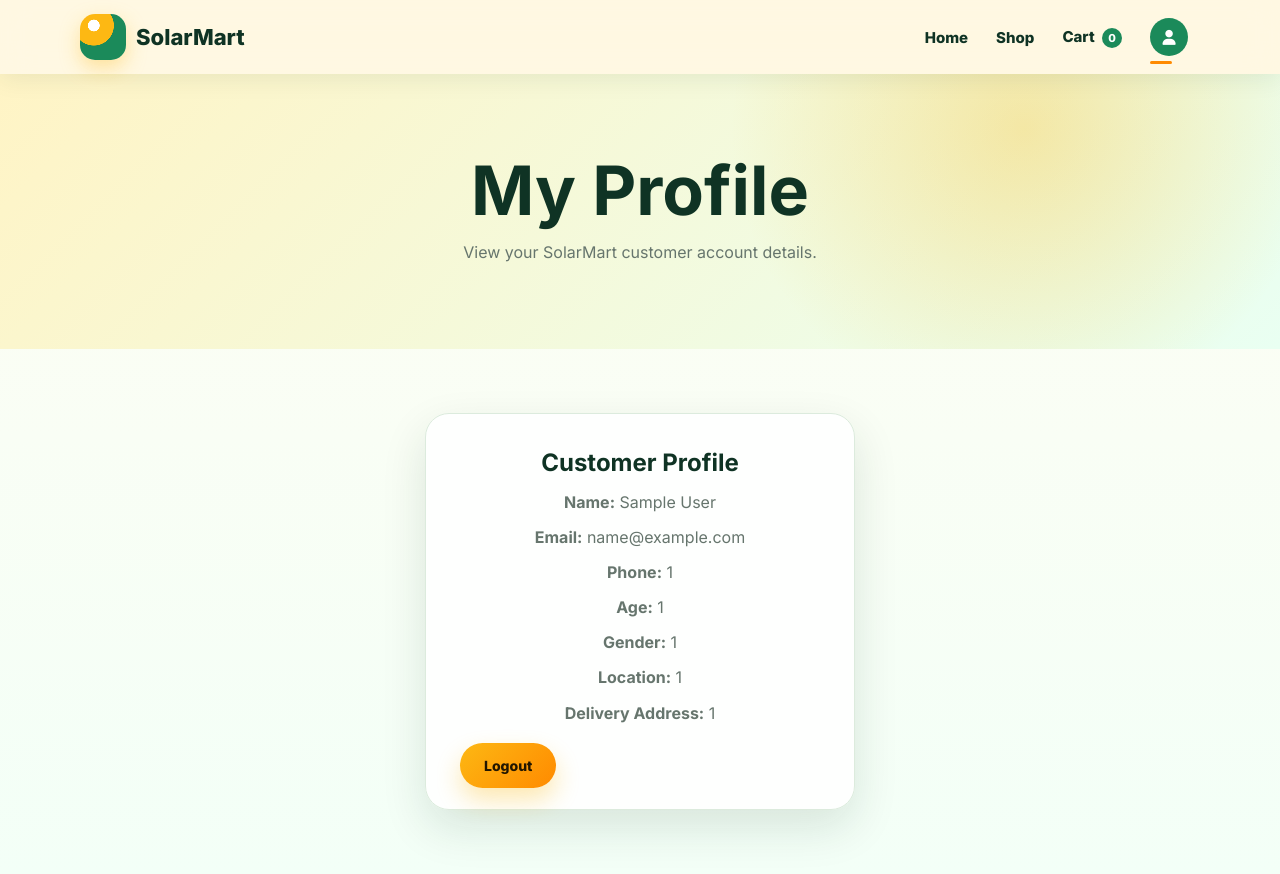
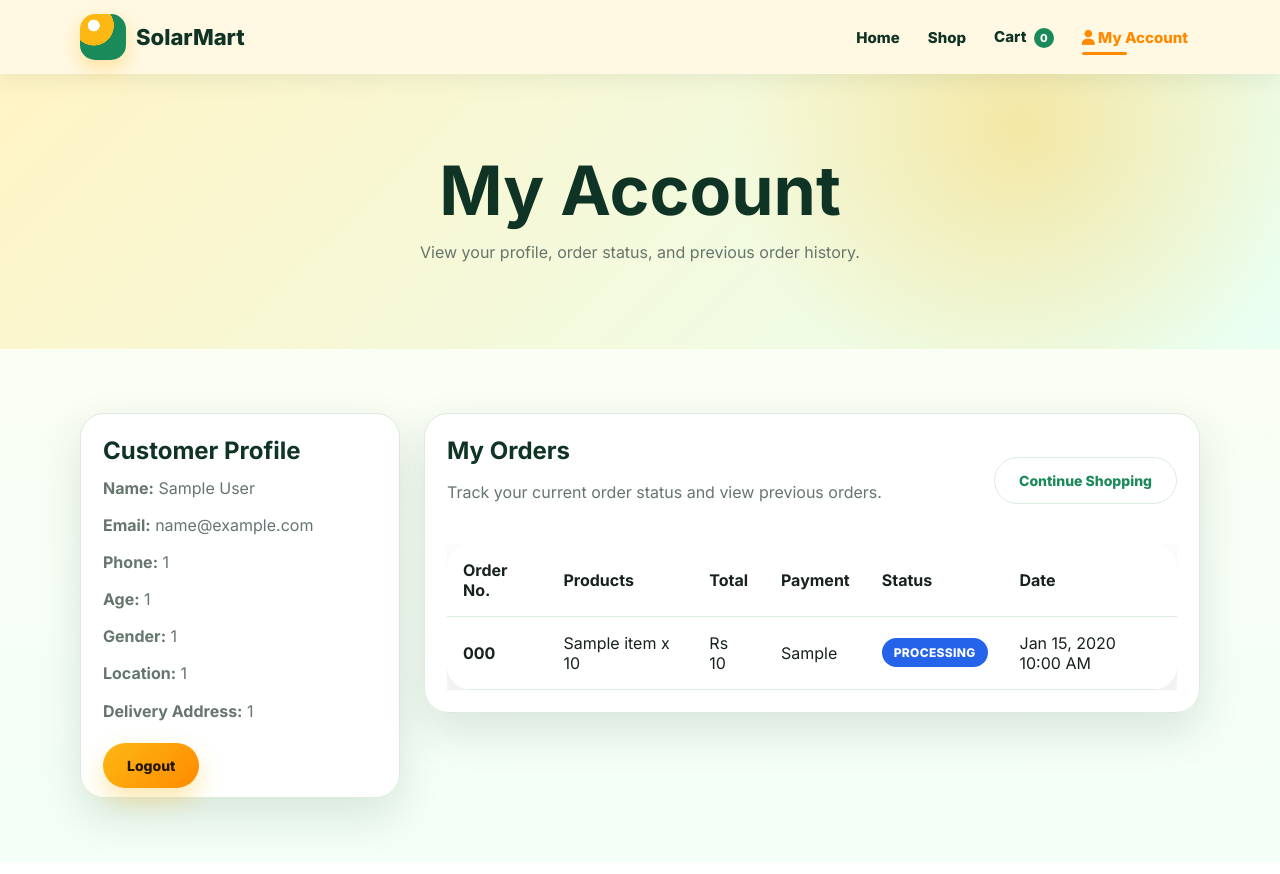
Before and after one commit to BRaj99/solarmart, a PHP site: page /solarmart/profile.php in a window 1280 px wide. Run offline with PHP 8.4, Linux system fonts and the light colour scheme; the visitor is signed in with stand-in values (Sample User, id 1); tables that the repository leaves empty or names only in its code hold one stand-in row (values such as "Sample post").

Commit message:
added customer order history  and order status in profile.php

```diff
--- a/profile.php
+++ b/profile.php
@@ -1,9 +1,36 @@
 <?php
 session_start();
+include "db.php";
 
 if (!isset($_SESSION['user_id'])) {
     header("Location: login.php");
     exit();
+}
+
+$userId = (int) $_SESSION['user_id'];
+
+$stmt = mysqli_prepare($conn, "
+    SELECT o.*, GROUP_CONCAT(CONCAT(oi.product_name, ' x ', oi.quantity) SEPARATOR '<br>') AS items
+    FROM orders o
+    LEFT JOIN order_items oi ON o.id = oi.order_id
+    WHERE o.user_id = ?
+    GROUP BY o.id
+    ORDER BY o.created_at DESC
+");
+mysqli_stmt_bind_param($stmt, "i", $userId);
+mysqli_stmt_execute($stmt);
+$orders = mysqli_stmt_get_result($stmt);
+
+function statusClass($status) {
+    $status = strtolower($status ?? 'pending');
+    if ($status === 'delivered') return 'delivered';
+    if ($status === 'processing') return 'processing';
+    if ($status === 'cancelled') return 'cancelled';
+    return 'pending';
+}
+
+function safeSession($key) {
+    return htmlspecialchars($_SESSION[$key] ?? '');
 }
 ?>
 
@@ -11,6 +38,7 @@ if (!isset($_SESSION['user_id'])) {
 <html lang="en">
 <head>
     <meta charset="UTF-8">
+    <meta name="viewport" content="width=device-width, initial-scale=1.0">
     <title>My Profile | SolarMart</title>
     <link rel="stylesheet" href="https://cdnjs.cloudflare.com/ajax/libs/font-awesome/6.5.0/css/all.min.css">
     <link rel="stylesheet" href="style.css">
@@ -28,35 +56,83 @@ if (!isset($_SESSION['user_id'])) {
         <li><a href="index.php">Home</a></li>
         <li><a href="shop.php">Shop</a></li>
         <li><a href="cart.php">Cart <span class="cart-count">0</span></a></li>
-        <li>
-            <a class="active profile-icon" href="profile.php">
-                <i class="fa-solid fa-user"></i>
-            </a>
-        </li>
+        <li><a class="active" href="profile.php"><i class="fa-solid fa-user"></i> My Account</a></li>
+        <a href="#" id="close"><i class="fa fa-times"></i></a>
     </ul>
+
+    <div id="mobile">
+        <a href="cart.php"><i class="fa-solid fa-bag-shopping"></i><span class="cart-count">0</span></a>
+        <i id="bar" class="fas fa-outdent"></i>
+    </div>
 </section>
 
 <section class="page-header">
-    <h1>My Profile</h1>
-    <p>View your SolarMart customer account details.</p>
+    <h1>My Account</h1>
+    <p>View your profile, order status, and previous order history.</p>
 </section>
 
-<section class="section-p1 login-section">
-    <div class="login-box">
-        <div class="card login-card">
-            <h3>Customer Profile</h3>
+<section class="section-p1 customer-account-grid">
+    <div class="card profile-card-box">
+        <h3>Customer Profile</h3>
 
-            <p><strong>Name:</strong> <?php echo $_SESSION['user_name']; ?></p>
-            <p><strong>Email:</strong> <?php echo $_SESSION['user_email']; ?></p>
-            <p><strong>Phone:</strong> <?php echo $_SESSION['user_phone']; ?></p>
-            <p><strong>Age:</strong> <?php echo $_SESSION['user_age']; ?></p>
-            <p><strong>Gender:</strong> <?php echo $_SESSION['user_gender']; ?></p>
-            <p><strong>Location:</strong> <?php echo $_SESSION['user_location']; ?></p>
-            <p><strong>Delivery Address:</strong> <?php echo $_SESSION['user_address']; ?></p>
+        <p><strong>Name:</strong> <?php echo safeSession('user_name'); ?></p>
+        <p><strong>Email:</strong> <?php echo safeSession('user_email'); ?></p>
+        <p><strong>Phone:</strong> <?php echo safeSession('user_phone'); ?></p>
+        <p><strong>Age:</strong> <?php echo safeSession('user_age'); ?></p>
+        <p><strong>Gender:</strong> <?php echo safeSession('user_gender'); ?></p>
+        <p><strong>Location:</strong> <?php echo safeSession('user_location'); ?></p>
+        <p><strong>Delivery Address:</strong> <?php echo safeSession('user_address'); ?></p>
 
-            <br>
+        <br>
+        <a href="login.php?logout=true" class="primary-btn">Logout</a>
+    </div>
 
-            <a href="login.php?logout=true" class="primary-btn">Logout</a>
+    <div class="card order-history-card">
+        <div class="section-title-row">
+            <div>
+                <h3>My Orders</h3>
+                <p>Track your current order status and view previous orders.</p>
+            </div>
+            <a href="shop.php" class="outline-btn">Continue Shopping</a>
+        </div>
+
+        <div class="table-wrap">
+            <table class="cart-table">
+                <thead>
+                    <tr>
+                        <th>Order No.</th>
+                        <th>Products</th>
+                        <th>Total</th>
+                        <th>Payment</th>
+                        <th>Status</th>
+                        <th>Date</th>
+                    </tr>
+                </thead>
+                <tbody>
+                <?php if ($orders && mysqli_num_rows($orders) > 0): ?>
+                    <?php while ($order = mysqli_fetch_assoc($orders)): ?>
+                        <tr>
+                            <td><strong><?php echo htmlspecialchars($order['order_number']); ?></strong></td>
+                            <td><?php echo $order['items'] ?: 'No items'; ?></td>
+                            <td>Rs <?php echo number_format((float)$order['grand_total']); ?></td>
+                            <td><?php echo htmlspecialchars($order['payment_method']); ?></td>
+                            <td>
+                                <span class="order-status <?php echo statusClass($order['status']); ?>">
+                                    <?php echo htmlspecialchars($order['status']); ?>
+                                </span>
+                            </td>
+                            <td><?php echo date("M d, Y h:i A", strtotime($order['created_at'])); ?></td>
+                        </tr>
+                    <?php endwhile; ?>
+                <?php else: ?>
+                    <tr>
+                        <td colspan="6">
+                            You have not placed any orders yet. <a href="shop.php">Shop products now</a>.
+                        </td>
+                    </tr>
+                <?php endif; ?>
+                </tbody>
+            </table>
         </div>
     </div>
 </section>
--- a/style.css
+++ b/style.css
@@ -1296,3 +1296,66 @@ footer .copyright {
         right: 62px;
     }
 }
+
+/* Customer account order history */
+.customer-account-grid {
+    display: grid;
+    grid-template-columns: 320px 1fr;
+    gap: 24px;
+    align-items: start;
+}
+
+.profile-card-box p {
+    margin: 10px 0;
+    color: var(--muted);
+}
+
+.order-history-card {
+    overflow: hidden;
+}
+
+.section-title-row {
+    display: flex;
+    align-items: center;
+    justify-content: space-between;
+    gap: 16px;
+    margin-bottom: 18px;
+}
+
+.order-status {
+    display: inline-block;
+    padding: 7px 12px;
+    border-radius: 999px;
+    color: #fff;
+    font-size: 12px;
+    font-weight: 800;
+    text-transform: uppercase;
+    letter-spacing: .3px;
+}
+
+.order-status.pending {
+    background: var(--sun-dark);
+}
+
+.order-status.processing {
+    background: #2563eb;
+}
+
+.order-status.delivered {
+    background: var(--solar-green);
+}
+
+.order-status.cancelled {
+    background: var(--danger);
+}
+
+@media (max-width: 900px) {
+    .customer-account-grid {
+        grid-template-columns: 1fr;
+    }
+
+    .section-title-row {
+        align-items: flex-start;
+        flex-direction: column;
+    }
+}
```
